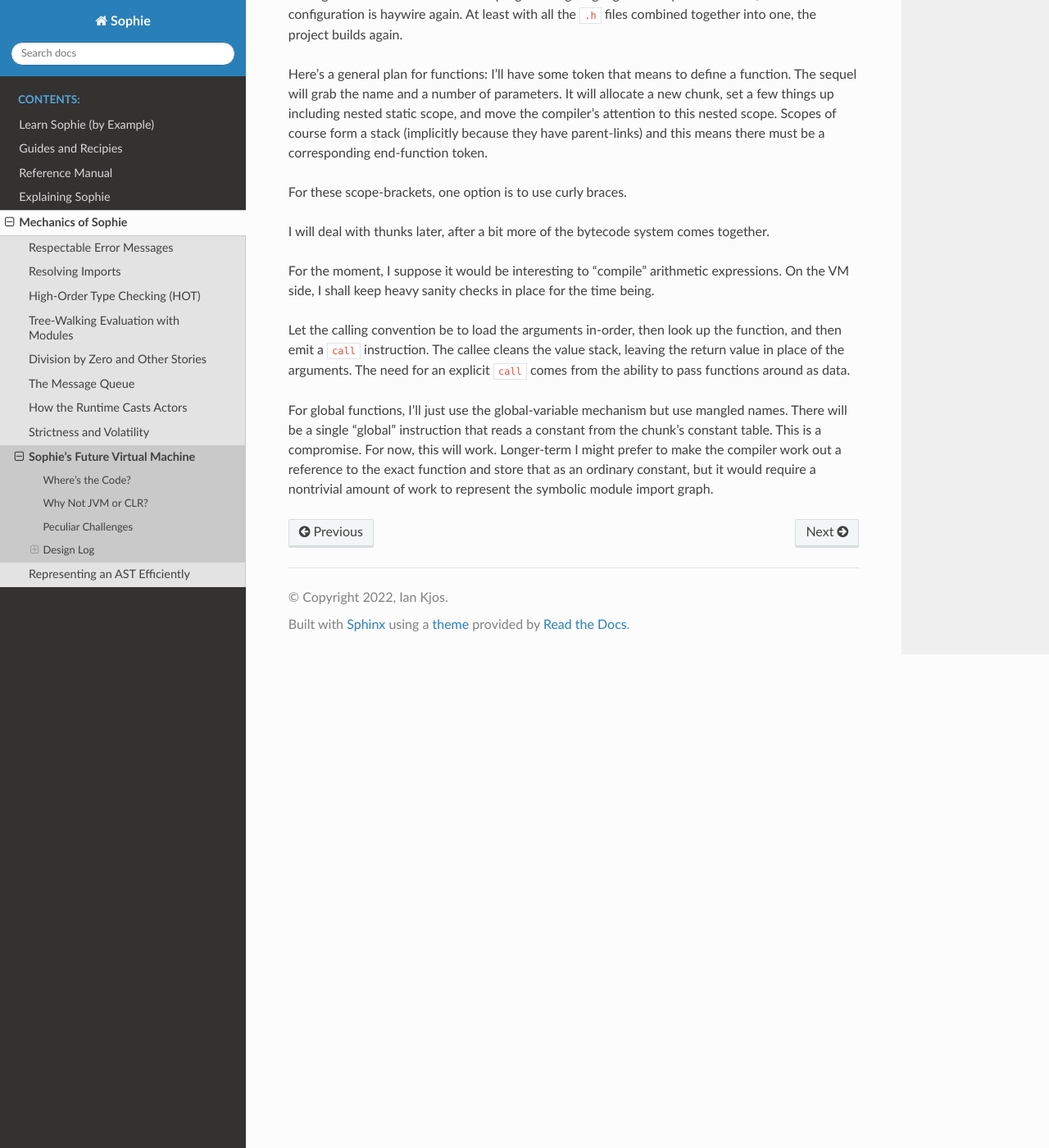
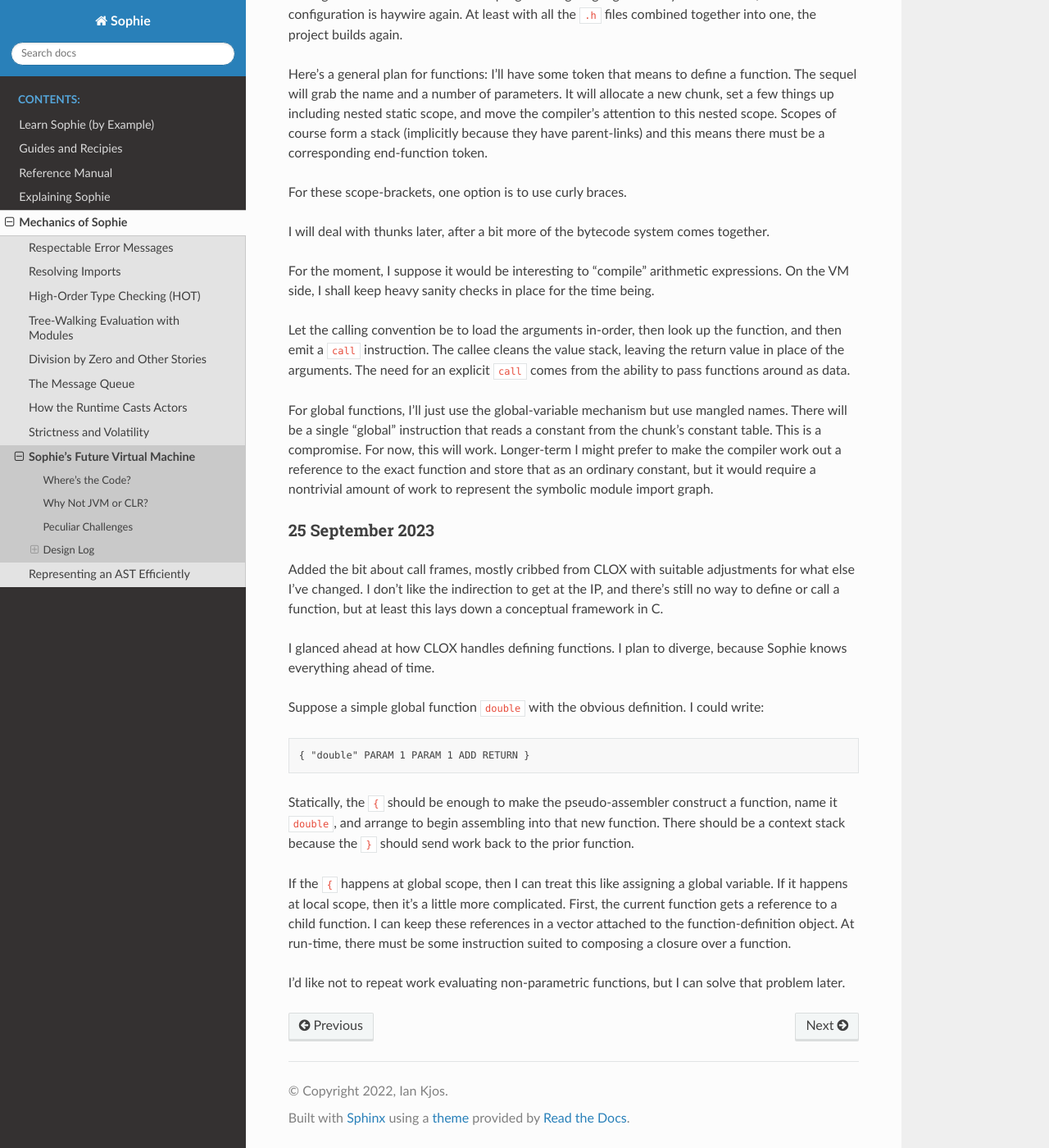
Before and after one commit to kjosib/sophie, a Sphinx documentation site: the page built from docs/tech/vm.rst, in a window 1280 px wide and 1400 px high, scrolled down 2500 px. Shown: the whole window at 82% size. Built offline with Sphinx 7.4.7 and the Read the Docs theme 2.0.0, drawn with Linux system fonts in a browser that asks for light colours.

Commit message:
Update vm.rst

```diff
--- a/docs/tech/vm.rst
+++ b/docs/tech/vm.rst
@@ -141,3 +141,29 @@ There will be a single "global" instruction that reads a constant from the chunk
 This is a compromise. For now, this will work. Longer-term I might prefer to make the compiler
 work out a reference to the exact function and store that as an ordinary constant,
 but it would require a nontrivial amount of work to represent the symbolic module import graph.
+
+25 September 2023
+-----------------
+Added the bit about call frames, mostly cribbed from CLOX with suitable adjustments for what else I've changed.
+I don't like the indirection to get at the IP, and there's still no way to define or call a function,
+but at least this lays down a conceptual framework in C.
+
+I glanced ahead at how CLOX handles defining functions.
+I plan to diverge, because Sophie knows everything ahead of time.
+
+Suppose a simple global function ``double`` with the obvious definition.
+I could write::
+
+    { "double" PARAM 1 PARAM 1 ADD RETURN }
+
+Statically, the ``{`` should be enough to make the pseudo-assembler construct a function,
+name it ``double``, and arrange to begin assembling into that new function.
+There should be a context stack because the ``}`` should send work back to the prior function.
+
+If the ``{`` happens at global scope, then I can treat this like assigning a global variable.
+If it happens at local scope, then it's a little more complicated.
+First, the current function gets a reference to a child function.
+I can keep these references in a vector attached to the function-definition object.
+At run-time, there must be some instruction suited to composing a closure over a function.
+
+I'd like not to repeat work evaluating non-parametric functions, but I can solve that problem later.
```
